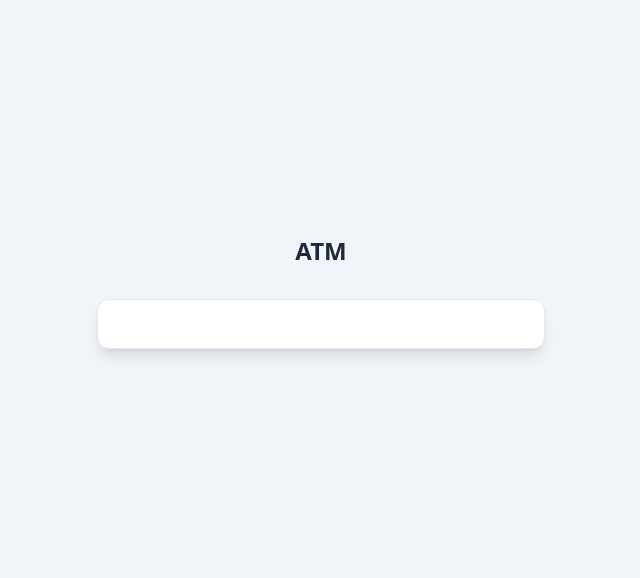
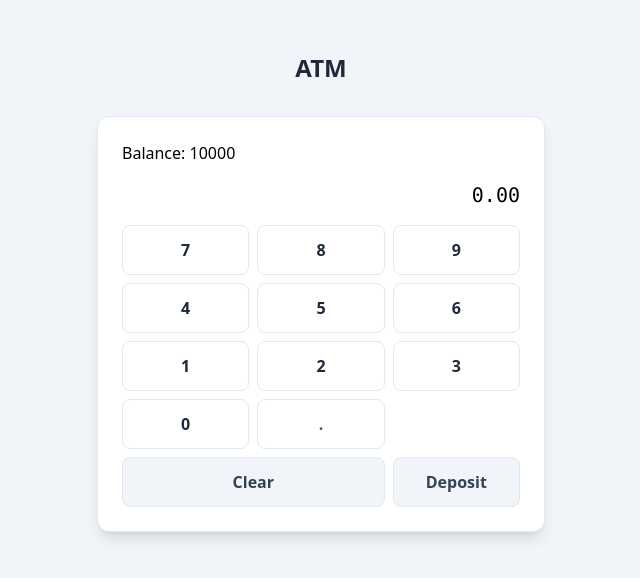
Before and after one commit to mateuszu/react-atm, a React (Vite) app: page / in a window 1280 px wide. Shown: the part 108-686 px from the top of the page, without its empty margins (319-959 px from the left). Built offline with nearby package versions, Linux system fonts and the light colour scheme; the HTML template or start-up script is replaced by a standard one.

Commit message:
add functions to parse, clear inputs and deposit money

```diff
--- a/src/App.tsx
+++ b/src/App.tsx
@@ -1,11 +1,76 @@
+import { useState } from "react";
+
 function App() {
+  const [balance, setBalance] = useState(10000);
+  const [userInputAmount, setUserInputAmount] = useState("");
+
+  function appendDigit(digit: string) {
+    setUserInputAmount((prev) => (prev === "0" && digit === "0" ? prev : prev + digit));
+  }
+
+  function appendDecimal() {
+    setUserInputAmount((prev) => (prev.includes(".") ? prev : prev === "" ? "0." : prev + "."));
+  }
+
+  function clearInput() {
+    setUserInputAmount("");
+  }
+
+  function deposit() {
+    const amount = parseFloat(userInputAmount);
+    if (isNaN(amount)) {
+      return;
+    }
+    setBalance((prev) => prev + amount);
+    setUserInputAmount("");
+  }
+
+  const digits = ["7", "8", "9", "4", "5", "6", "1", "2", "3", "0"];
+
   return (
     <div className="min-h-screen bg-slate-100 flex flex-col items-center justify-center p-4">
       <main className="w-full max-w-md">
         <h1 className="text-2xl font-semibold text-center text-slate-800 mb-8">
           ATM
         </h1>
-        <div className="bg-white rounded-xl shadow-lg border border-slate-200 p-6">
+        <div className="bg-white rounded-xl shadow-lg border border-slate-200 p-6 space-y-4">
+          <p>Balance: {balance}</p>
+          <p className="text-right font-mono text-xl tabular-nums">
+            {userInputAmount || "0.00"}
+          </p>
+          <div className="grid grid-cols-3 gap-2" role="group" aria-label="Keypad">
+            {digits.map((d) => (
+              <button
+                key={d}
+                type="button"
+                onClick={() => appendDigit(d)}
+                className="py-3 rounded-lg border border-slate-200 bg-white font-semibold text-slate-800 hover:bg-slate-50"
+              >
+                {d}
+              </button>
+            ))}
+            <button
+              type="button"
+              onClick={appendDecimal}
+              className="py-3 rounded-lg border border-slate-200 bg-white font-semibold text-slate-600 hover:bg-slate-50"
+            >
+              .
+            </button>
+            <button
+              type="button"
+              onClick={clearInput}
+              className="col-span-2 py-3 rounded-lg border border-slate-200 bg-slate-100 font-semibold text-slate-700 hover:bg-slate-200"
+            >
+              Clear
+            </button>
+            <button
+              type="button"
+              onClick={() => deposit()}
+              className="py-3 rounded-lg border border-slate-200 bg-slate-100 font-semibold text-slate-700 hover:bg-slate-200"
+            >
+              Deposit
+            </button>
+          </div>
         </div>
       </main>
     </div>
```
